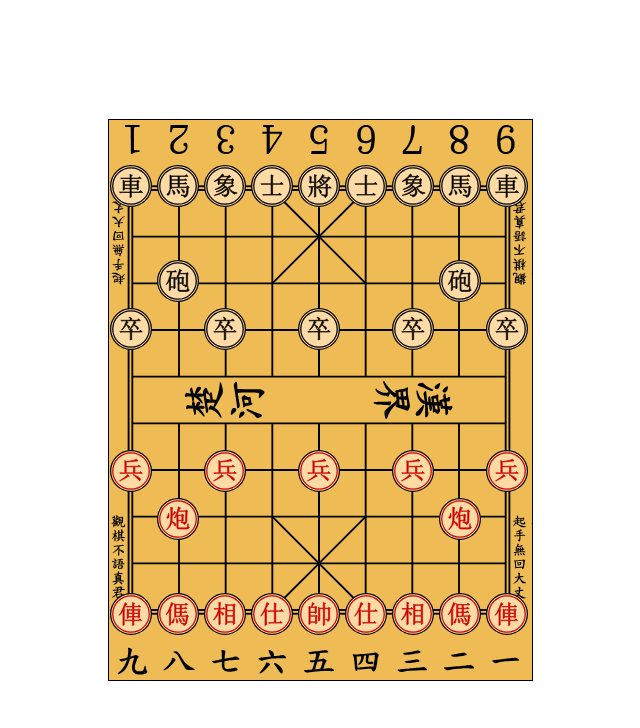
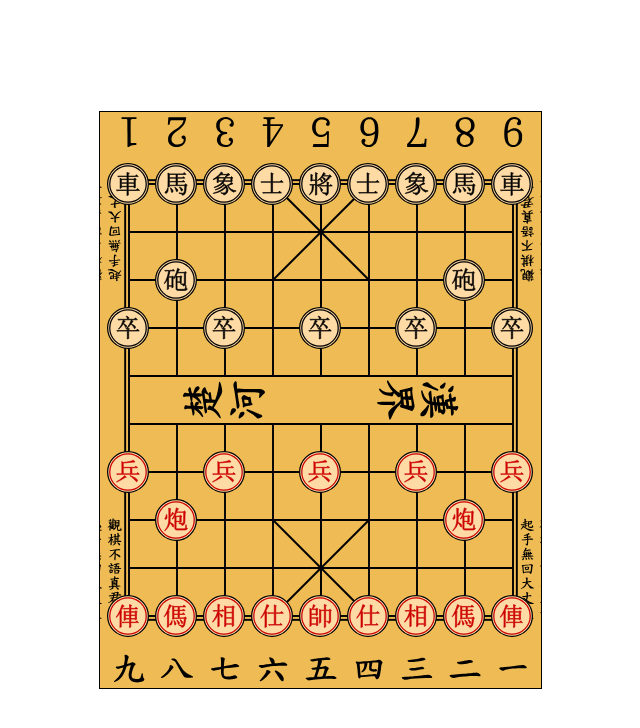
Before and after one commit to 0neDividedbyZer0/sunzi, a website with bundled scripts: page board.html in a window 1280 px wide. Shown: the whole page, without its empty margins (320-960 px from the left). Built offline with nearby package versions, Linux system fonts and the light colour scheme.

Commit message:
Finally lined up everything uggggh

```diff
--- a/board.html
+++ b/board.html
@@ -28,9 +28,16 @@
 
         class="img-fluid bg-cover text-center">
         <main>
-            <div id="board" style="border: 1px solid black;
+            <div id="board-container" style="border: 1px solid black;
             background: url(./static/boards/xiangqi_board.svg);
-            background-size: contain;"></div>
+            background-size: contain; background-position: center; justify-content: center;
+            align-items: center; display:flex; overflow:hidden; justify-content:space-between;">
+                <div id="left-buffer" style="margin-left: 0px; margin-right: 1px;"></div>
+                <div id="board" >
+                    <!--<div id="left-buffer" style="margin-left: 1px">-->
+                </div>
+                <div id="right-buffer" style="margin-left: 0px; margin-right: 0px;"></div>
+            </div>
             <!--Add in the buttons down here after
             getting the board working and everything-->
         </main>
--- a/gui.ts
+++ b/gui.ts
@@ -12,11 +12,12 @@ var bootstrap = require('bootstrap');
 
 const pieces = 'static/pieces/';
 
-const WIDTH = 45;
-const HEIGHT = 47.5;
-const PIECE_WIDTH = 42;
+const WIDTH = 46//45;
+const HEIGHT = 48//47.5;
+const PIECE_WIDTH = 42//42;
 
-const BUFFER_HEIGHT = 42.5;
+const BUFFER_HEIGHT = 48//42.5;
+const BUFFER_WIDTH = 0;
 
 
 
@@ -26,9 +27,9 @@ function drawBoard(): void {
     let board = g.getBoard;
     for (let r = 1; r < BOARD_RANKS - 1; r++) {
         boardTable += '<tr>';
-        for (let f = 1; f <= FILES; f++) {
+        for (let f = 0; f < BOARD_FILES; f++) {
             if (flip) {
-                f = 10 - f;
+                f = BOARD_FILES - 1 - f;
                 r = BOARD_RANKS - 1 - r;
             }
 
@@ -44,7 +45,8 @@ function drawBoard(): void {
             }
             boardTable +=
                 '<td align="center" id="' + index +
-                '" height="' + (c == COLOR.SENTINEL ? BUFFER_HEIGHT : HEIGHT) + 'px" width="' + WIDTH + 'px" ' +
+                '" height="' + (c == COLOR.SENTINEL ? BUFFER_HEIGHT : HEIGHT) + 'px" width="' +
+                ((f == 0 || f == (BOARD_FILES - 1)) ? BUFFER_WIDTH : WIDTH)+ 'px" ' +
                 'onclick="tapPiece(this.id)" ' +
                 'ondragstart="dragPiece(event, this.id)" ' +
                 'ondragover="dragOver(event, this.id)" ' +
@@ -62,7 +64,7 @@ function drawBoard(): void {
             //So research bootstrap squares and stuff I guess
             //draggable allows the square divs the pieces are on move
             if (flip) {
-                f = 10 - f;
+                f = BOARD_FILES - 1 - f;
                 r = BOARD_RANKS - 1 - r;
             }
         }
```
Also changed, not shown: README.md.
